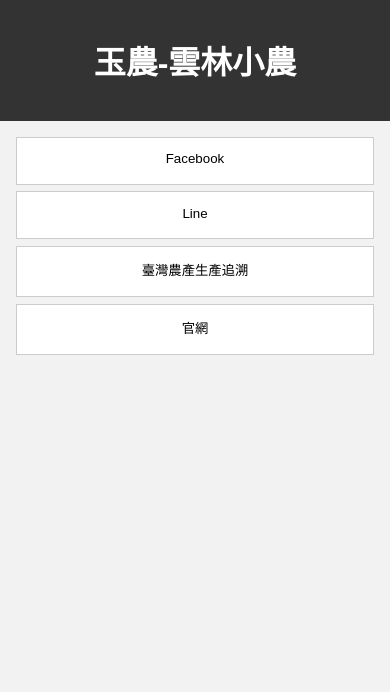
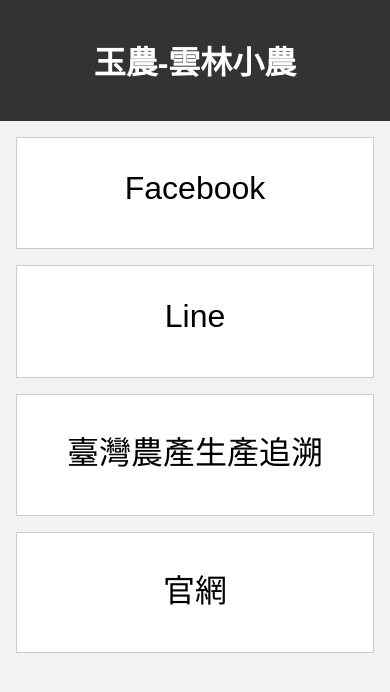
Before and after one commit to dwm331/YunlinFarmer, a plain HTML site: page index.html in a window 390 px wide. Drawn offline with Linux system fonts and the light colour scheme.

Commit message:
Update index.html

```diff
--- a/index.html
+++ b/index.html
@@ -33,6 +33,7 @@
       cursor: pointer;
       transition: background-color 0.3s;
       margin-bottom: 0.5em;
+      font-size: 1.5em; /* 預設文字大小 */
     }
 
     button span {
@@ -48,6 +49,7 @@
     @media (max-width: 600px) {
       button {
         width: 100%;
+        font-size: 2.0em; /* 調整文字大小 */
       }
     }
   </style>
```
